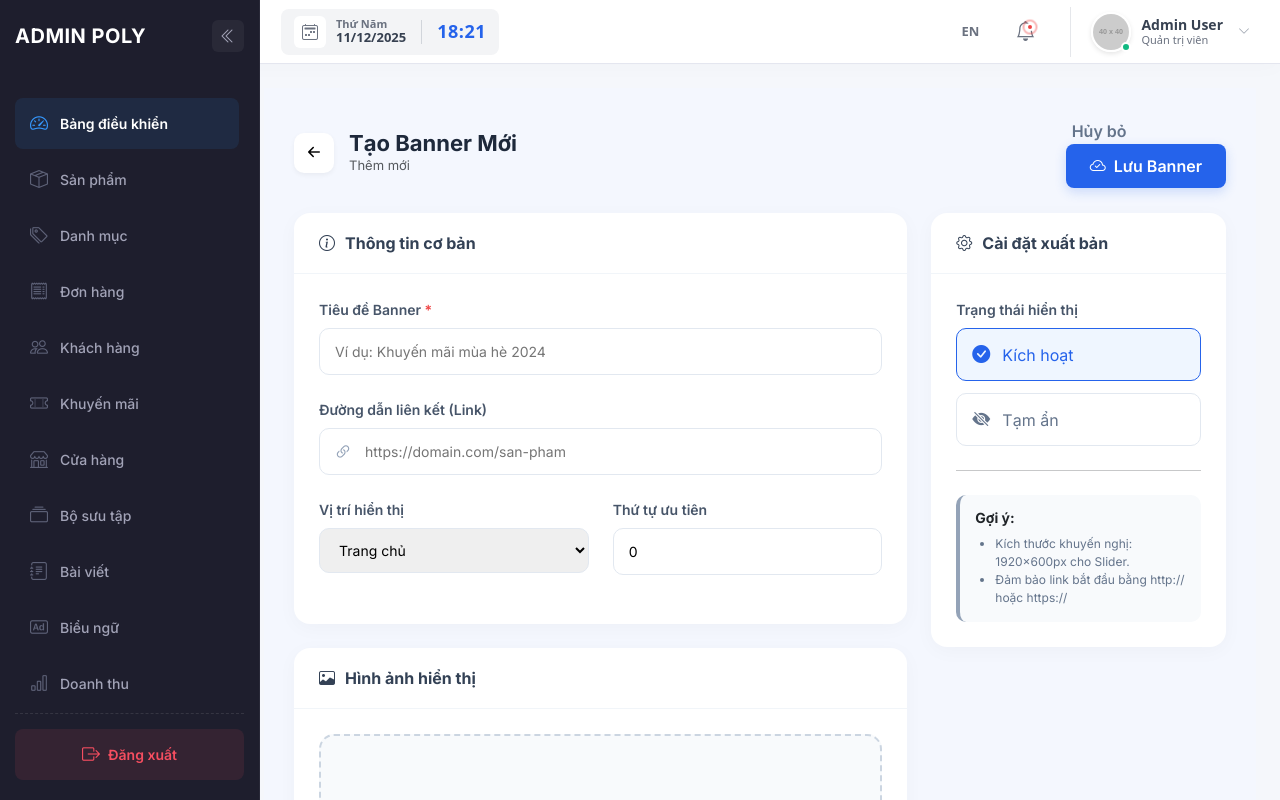
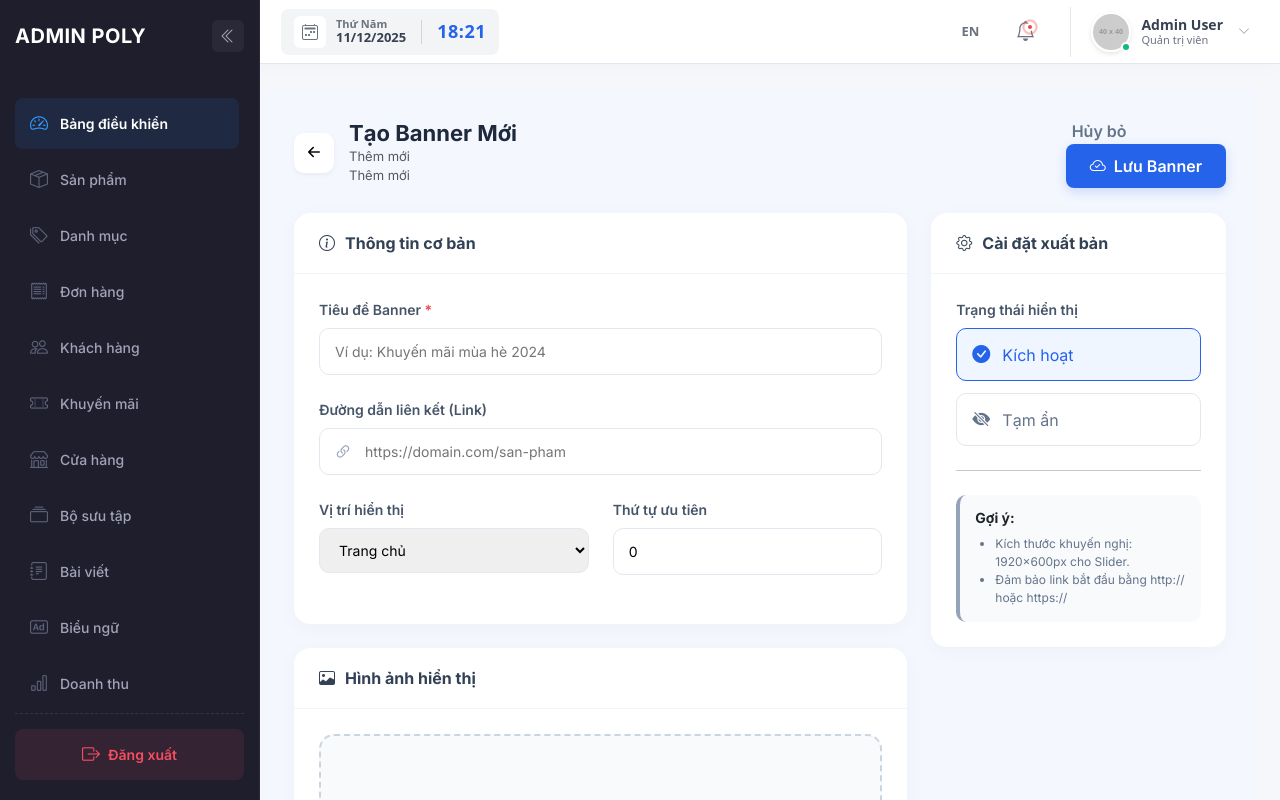
Before and after one commit to Doanvth/DAX_PolyStyle, a Vue app: page /admin/addbanners in a window 1280 px wide. Built offline with nearby package versions, Linux system fonts and the light colour scheme.

Commit message:
Don't Pick

```diff
--- a/src/views/admin/AddBanner.vue
+++ b/src/views/admin/AddBanner.vue
@@ -12,6 +12,13 @@
               <li class="breadcrumb-item active">{{ isEditMode ? 'Chỉnh sửa' : 'Thêm mới' }}</li>
             </ol>
           </nav>
+<!-- ======= Delete after pulish branch ============ -->
+            <nav aria-label="breadcrumb">
+            <ol class="breadcrumb">
+              <li class="breadcrumb-item active">{{ isEditMode ? 'Chỉnh sửa' : 'Thêm mới' }}</li>
+            </ol>
+          </nav>
+<!-- ===================================================== -->
         </div>
       </div>
       <div class="header-right">
```
